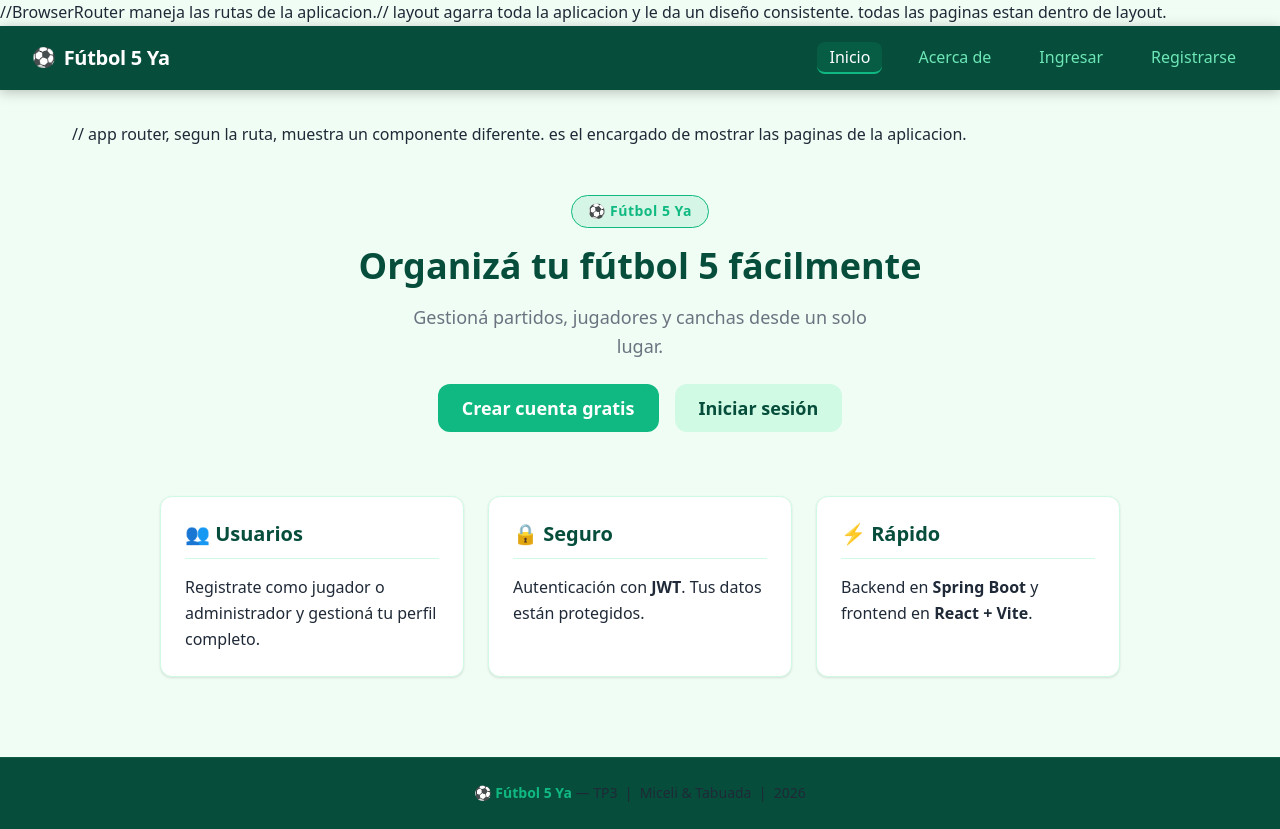
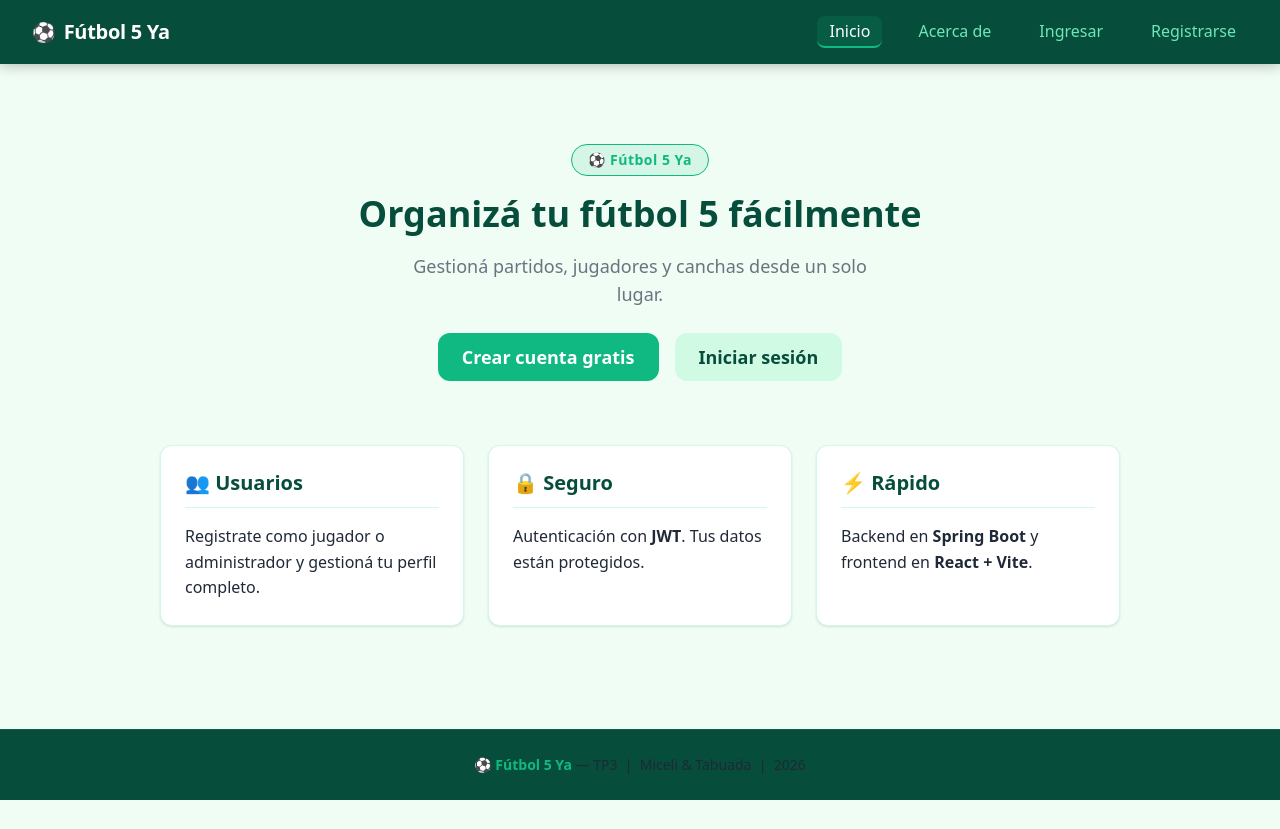
Before and after one commit to Instituto-Politecnico-Modelo/2026-MTN-TP3-Front-Miceli-Tabuada, a React (Vite) app: page / in a window 1280 px wide. After the commit the page ends 800 px from the top, so only its background shows below. Built offline with nearby package versions, Linux system fonts and the light colour scheme; no server answers.

Commit message:
fix comentarios dentro del componente App

```diff
--- a/src/App.tsx
+++ b/src/App.tsx
@@ -7,11 +7,11 @@ function App() {
   return (
     //auth privider maneja autenticacion globalmente.
     <AuthProvider>
-      //BrowserRouter maneja las rutas de la aplicacion.
+      {/* BrowserRouter maneja las rutas de la aplicacion. */}
       <BrowserRouter>
-        // layout agarra toda la aplicacion y le da un diseño consistente. todas las paginas estan dentro de layout.
+        {/* layout agarra toda la aplicacion y le da un diseño consistente. todas las paginas estan dentro de layout. */}
         <Layout>
-          // app router, segun la ruta, muestra un componente diferente. es el encargado de mostrar las paginas de la aplicacion.
+          {/* app router, segun la ruta, muestra un componente diferente. es el encargado de mostrar las paginas de la aplicacion */}
           <AppRouter />
         </Layout>
       </BrowserRouter>
```
